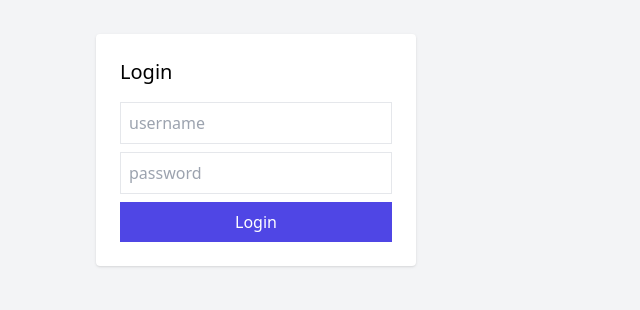
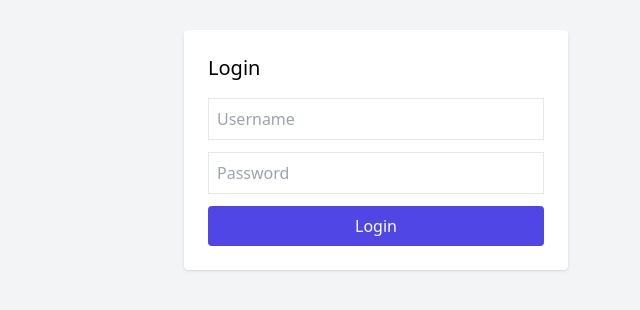
Before and after one commit to Adarsh5816/edtech-frontend, a React (Create React App) app: page / in a window 1280 px wide. Shown: the part 250-560 px from the top of the page, without its empty margins (384-1024 px from the left). Built offline with nearby package versions, Linux system fonts and the light colour scheme.

Commit message:
fixed login page

```diff
--- a/src/App.js
+++ b/src/App.js
@@ -1,11 +1,14 @@
 import { useState, useEffect, useCallback } from "react";
 
 function App() {
+  const [loading, setLoading] = useState(false);
   const [username, setUsername] = useState("");
   const [password, setPassword] = useState("");
+  const [isMobile, setIsMobile] = useState(window.innerWidth < 768);
+
   const [role, setRole] = useState("");
   const [isLoggedIn, setIsLoggedIn] = useState(false);
-
+  const [menuOpen, setMenuOpen] = useState(false);
   const [sessions, setSessions] = useState([]);
   const [users, setUsers] = useState([]);
 
@@ -16,11 +19,12 @@ function App() {
   });
 
   const BASE = "https://edtech-backend-r5yc.onrender.com";
-
   const getToken = () => localStorage.getItem("token");
 
   // ================= LOGIN =================
   const login = async () => {
+    setLoading(true);
+
     try {
       const res = await fetch(`${BASE}/login`, {
         method: "POST",
@@ -34,12 +38,14 @@ function App() {
       try {
         data = JSON.parse(text);
       } catch {
-      alert("Backend not updated yet");
+        alert("Server waking up... try again in 5 sec");
+        setLoading(false);
         return;
       }
 
       if (!res.ok) {
         alert(data.error || "Login failed");
+        setLoading(false);
         return;
       }
 
@@ -49,6 +55,8 @@ function App() {
     } catch {
       alert("Network error");
     }
+
+    setLoading(false);
   };
 
   // ================= LOAD DATA =================
@@ -56,35 +64,41 @@ function App() {
     const token = getToken();
 
     try {
-      const dash = await fetch(`${BASE}/dashboard`, {
+      const d = await fetch(`${BASE}/dashboard`, {
         headers: { Authorization: token }
       });
-
-      const d = await dash.json();
-      setRole(d.role);
+      const dash = await d.json();
+      setRole(dash.role);
 
       const s = await fetch(`${BASE}/sessions`, {
         headers: { Authorization: token }
       });
-
       setSessions(await s.json());
 
-      if (d.role === "admin") {
+      if (dash.role === "admin") {
         const u = await fetch(`${BASE}/users`, {
           headers: { Authorization: token }
         });
-
         setUsers(await u.json());
       }
-
     } catch (err) {
-      console.log("LOAD ERROR", err);
+      console.log("Load error", err);
     }
   }, []);
 
   useEffect(() => {
     if (isLoggedIn) loadData();
   }, [isLoggedIn, loadData]);
+
+  // ================= MOBILE DETECTION =================
+  useEffect(() => {
+    const handleResize = () => {
+      setIsMobile(window.innerWidth < 768);
+    };
+
+    window.addEventListener("resize", handleResize);
+    return () => window.removeEventListener("resize", handleResize);
+  }, []);
 
   // ================= CREATE USER =================
   const createUser = async () => {
@@ -97,13 +111,12 @@ function App() {
       body: JSON.stringify(newUser)
     });
 
-    alert("User created");
     loadData();
   };
 
   // ================= RESCHEDULE =================
   const reschedule = async (id) => {
-    const time = prompt("Enter new time");
+    const time = prompt("New time");
     if (!time) return;
 
     await fetch(`${BASE}/session/${id}`, {
@@ -121,17 +134,27 @@ function App() {
   const days = ["Sunday","Monday","Tuesday","Wednesday","Thursday","Friday","Saturday"];
 
   return (
-    <div className="flex h-screen">
+    <div className="flex h-screen bg-gray-100">
 
-      {isLoggedIn ? (
+      {/* SIDEBAR */}
+      {isLoggedIn && (
         <>
-          {/* SIDEBAR */}
-          <div className="w-60 bg-indigo-600 text-white p-4">
+          {isMobile ? (
+            <>
+              <button
+                className="fixed top-3 left-3 z-50 bg-indigo-600 text-white px-3 py-2 rounded"
+                onClick={() => setMenuOpen(!menuOpen)}
+              >
+                ☰
+              </button>
+
+              {menuOpen && (
+                <div className="fixed bg-indigo-600 text-white w-60 h-full p-5 z-40">
                   <h2 className="text-xl font-bold mb-4">EdTech</h2>
-            <p className="capitalize">{role}</p>
+                  <p className="mb-4">{role}</p>
 
                   <button
-              className="mt-4 bg-red-500 p-2 w-full rounded"
+                    className="bg-red-500 w-full p-2 rounded"
                     onClick={() => {
                       localStorage.removeItem("token");
                       setIsLoggedIn(false);
@@ -140,135 +163,123 @@ function App() {
                     Logout
                   </button>
                 </div>
+              )}
+            </>
+          ) : (
+            <div className="w-60 bg-indigo-600 text-white p-5">
+              <h2 className="text-xl font-bold mb-4">EdTech</h2>
+              <p className="mb-4">{role}</p>
+
+              <button
+                className="bg-red-500 w-full p-2 rounded"
+                onClick={() => {
+                  localStorage.removeItem("token");
+                  setIsLoggedIn(false);
+                }}
+              >
+                Logout
+              </button>
+            </div>
+          )}
+        </>
+      )}
 
       {/* MAIN */}
-          <div className="flex-1 p-6 bg-gray-100 overflow-auto">
+      <div className={`flex-1 p-4 ${!isMobile ? "ml-60" : ""}`}>
 
-            {/* ADMIN PANEL */}
+        {!isLoggedIn ? (
+          <div className="flex items-center justify-center h-full">
+            <div className="bg-white p-6 rounded shadow w-full max-w-sm">
+              <h2 className="text-xl mb-4">Login</h2>
+
+              <input
+                className="border p-2 w-full mb-3"
+                placeholder="Username"
+                onChange={(e) => setUsername(e.target.value)}
+              />
+
+              <input
+                className="border p-2 w-full mb-3"
+                type="password"
+                placeholder="Password"
+                onChange={(e) => setPassword(e.target.value)}
+              />
+
+              <button
+                className="bg-indigo-600 text-white w-full p-2 rounded"
+                onClick={login}
+                disabled={loading}
+              >
+                {loading ? "Logging in..." : "Login"}
+              </button>
+            </div>
+          </div>
+        ) : (
+          <>
             {role === "admin" && (
               <div className="bg-white p-4 rounded shadow mb-4">
                 <h3 className="font-bold mb-2">Create User</h3>
 
-                <input
-                  className="border p-2 m-1"
+                <div className="flex flex-col md:flex-row gap-2">
+                  <input className="border p-2 flex-1"
                     placeholder="username"
-                  onChange={(e) =>
-                    setNewUser({ ...newUser, username: e.target.value })
-                  }
-                />
+                    onChange={(e)=>setNewUser({...newUser, username:e.target.value})} />
 
-                <input
-                  className="border p-2 m-1"
+                  <input className="border p-2 flex-1"
                     placeholder="password"
-                  type="password"
-                  onChange={(e) =>
-                    setNewUser({ ...newUser, password: e.target.value })
-                  }
-                />
+                    onChange={(e)=>setNewUser({...newUser, password:e.target.value})} />
 
-                <select
-                  onChange={(e) =>
-                    setNewUser({ ...newUser, role: e.target.value })
-                  }
-                  className="border p-2 m-1"
-                >
+                  <select className="border p-2"
+                    onChange={(e)=>setNewUser({...newUser, role:e.target.value})}>
                     <option value="student">student</option>
                     <option value="tutor">tutor</option>
                   </select>
 
-                <button
-                  onClick={createUser}
-                  className="bg-green-500 text-white p-2 ml-2"
-                >
+                  <button onClick={createUser} className="bg-green-500 text-white px-4">
                     Create
                   </button>
+                </div>
 
                 <h3 className="mt-4 font-bold">Users</h3>
+                <div className="grid md:grid-cols-2 gap-2">
                   {users.map(u => (
-                  <div key={u._id}>
+                    <div key={u._id} className="bg-gray-100 p-2 rounded">
                       {u.username} - {u.role}
                     </div>
                   ))}
                 </div>
+              </div>
             )}
 
-            {/* WEEK VIEW */}
             {days.map(day => (
               <div key={day} className="bg-white p-4 rounded shadow mb-4">
-                <h2 className="text-green-600 text-xl">{day}</h2>
-
-                <div className="grid grid-cols-4 font-bold mt-2">
-                  <span>Time</span>
-                  <span>Meet</span>
-                  <span>Student</span>
-                  <span>Action</span>
-                </div>
+                <h2 className="text-green-600 text-lg">{day}</h2>
 
                 {sessions
-                  .filter(
-                    s =>
-                      new Date(s.date).toLocaleString("en-US", {
-                        weekday: "long"
-                      }) === day
-                  )
+                  .filter(s => new Date(s.date).toLocaleString("en-US",{weekday:"long"})===day)
                   .map(s => (
-                    <div key={s._id} className="grid grid-cols-4 mt-2">
+                    <div key={s._id} className="flex flex-col md:flex-row justify-between border-b py-2">
                       <span>{s.time}</span>
 
-                      <a
-                        href={s.meetLink}
-                        target="_blank"
-                        rel="noreferrer"
-                        className="text-blue-500"
-                      >
+                      <a href={s.meetLink} target="_blank" rel="noreferrer"
+                        className="text-blue-500">
                         Join
                       </a>
 
                       <span>{s.student}</span>
 
-                      {role === "tutor" ? (
-                        <button
-                          onClick={() => reschedule(s._id)}
-                          className="text-indigo-600"
-                        >
+                      {role === "tutor" && (
+                        <button onClick={()=>reschedule(s._id)} className="text-indigo-600">
                           Reschedule
                         </button>
-                      ) : (
-                        <span>-</span>
                       )}
                     </div>
                   ))}
               </div>
             ))}
+          </>
+        )}
       </div>
-        </>
-      ) : (
-        <div className="flex items-center justify-center w-full bg-gray-100">
-          <div className="bg-white p-6 w-80 rounded shadow">
-            <h2 className="text-xl mb-4">Login</h2>
-
-            <input
-              className="border p-2 w-full mb-2"
-              placeholder="username"
-              onChange={(e) => setUsername(e.target.value)}
-            />
-
-            <input
-              className="border p-2 w-full mb-2"
-              placeholder="password"
-              type="password"
-              onChange={(e) => setPassword(e.target.value)}
-            />
-
-            <button
-              className="bg-indigo-600 text-white w-full p-2"
-              onClick={login}
-            >
-              Login
-            </button>
-          </div>
-        </div>
-      )}
     </div>
   );
 }
```
Lines whose indentation alone changed are shown as unchanged.
